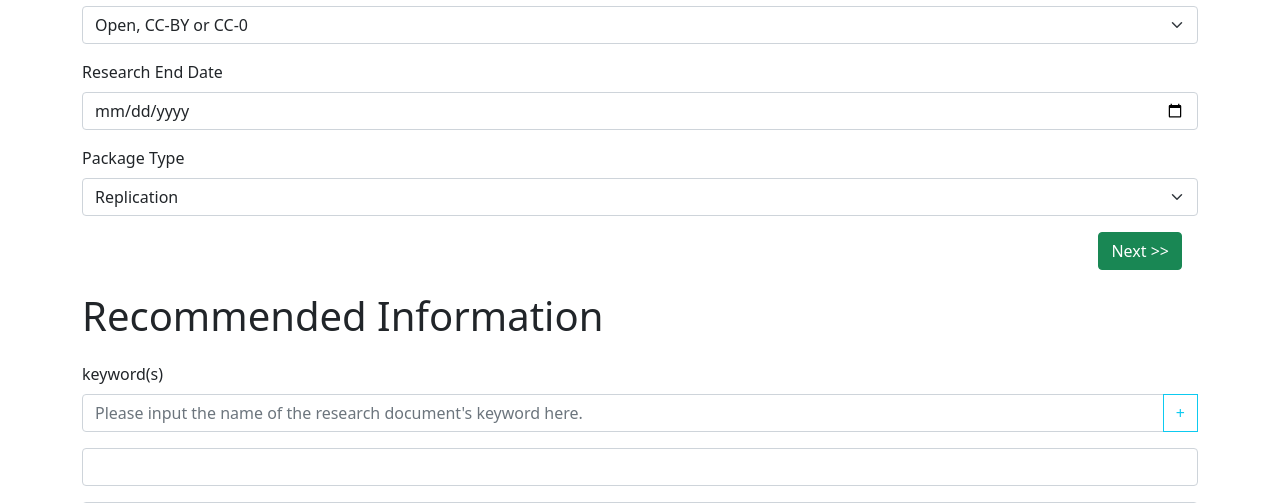
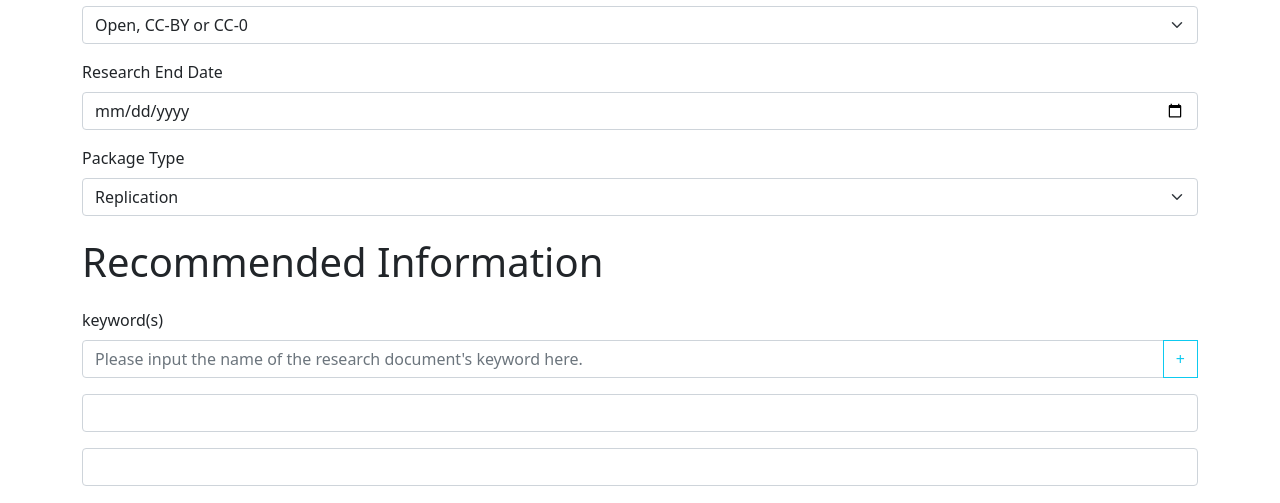
Before and after one commit to artefactual-labs/umcu-uploader, a Flask app: page /metadata/ in a window 1280 px wide. Shown: the part 1250-1753 px from the top of the page. Run offline with Flask 2, Linux system fonts and the light colour scheme; some libraries are stand-ins or nearby versions.

Commit message:
remove next buttton

```diff
--- a/uploader/Metadata/templates/metadata.html
+++ b/uploader/Metadata/templates/metadata.html
@@ -120,9 +120,6 @@
                     <option>Final</option>
                 </select>
             </div>
-            <div class="text-end m-3">
-                <a href="#recommended-information" class="btn btn-success">Next >></a>
-            </div>
 
             <p class="text-start my-3 fs-1" id="recommened-information">
                 Recommended Information
```
